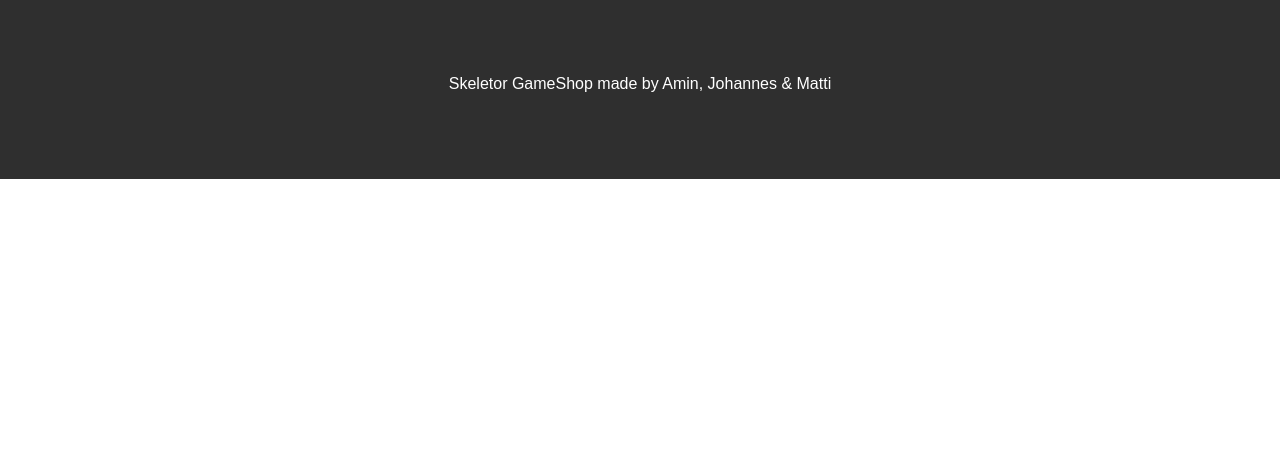
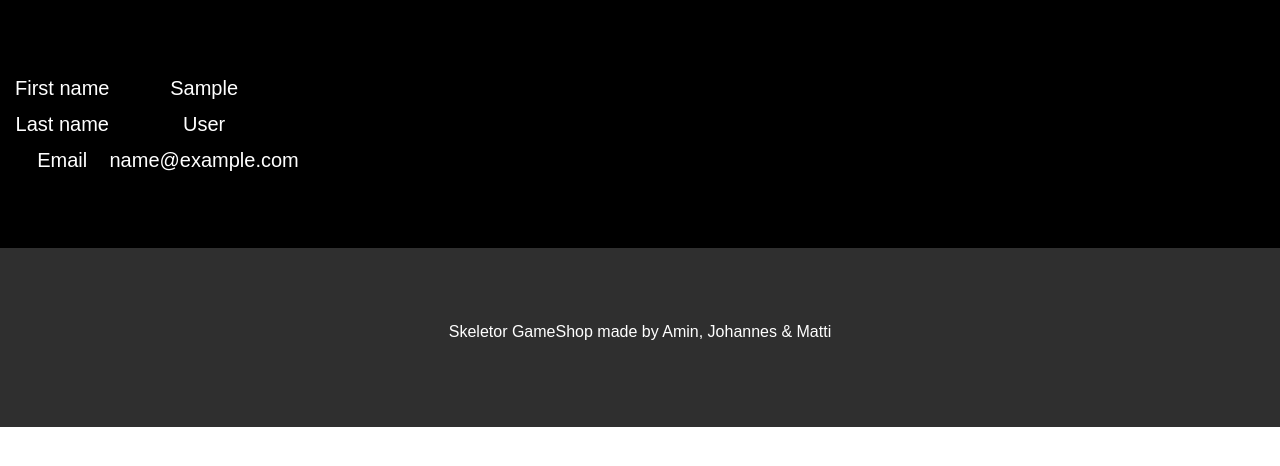
Before and after one commit to ylimataba/Game_webshop, a Django app: page /profile in a window 1280 px wide. Shown: the part 80-546 px from the top of the page. Run offline with Django 3.2, Linux system fonts and the light colour scheme; the visitor is signed in with stand-in values (Sample User, id 1); parts of the project's set-up code (start-up, migrations or seed data) failed here and were passed over; some libraries are stand-ins or nearby versions.

Commit message:
added user info to profile page

```diff
--- a/skeletor/gameshop/templates/gameshop/profile.html
+++ b/skeletor/gameshop/templates/gameshop/profile.html
@@ -9,4 +9,20 @@
 {% endblock %}
 
 {% block content %}
+<div class="container-fluid bg-1 text-center">
+    <table>
+        <tr>
+            <td>First name</td>
+            <td>{{ user.first_name }}</td>
+        </tr>
+        <tr>
+            <td>Last name</td>
+            <td>{{ user.last_name }}</td>
+        </tr>
+        <tr>
+            <td>Email</td>
+            <td>{{ user.email }}</td>
+        </tr>
+    </table>
+</div>
 {% endblock %}
```
